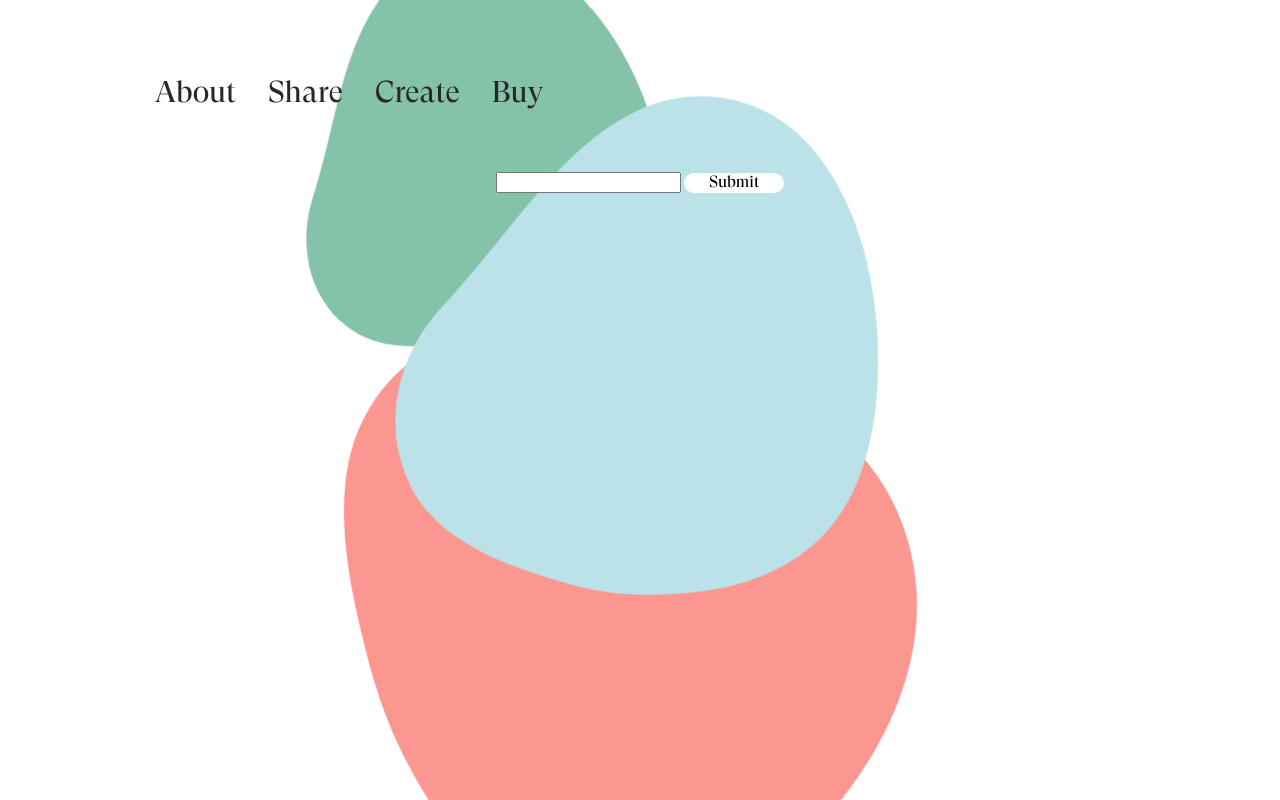
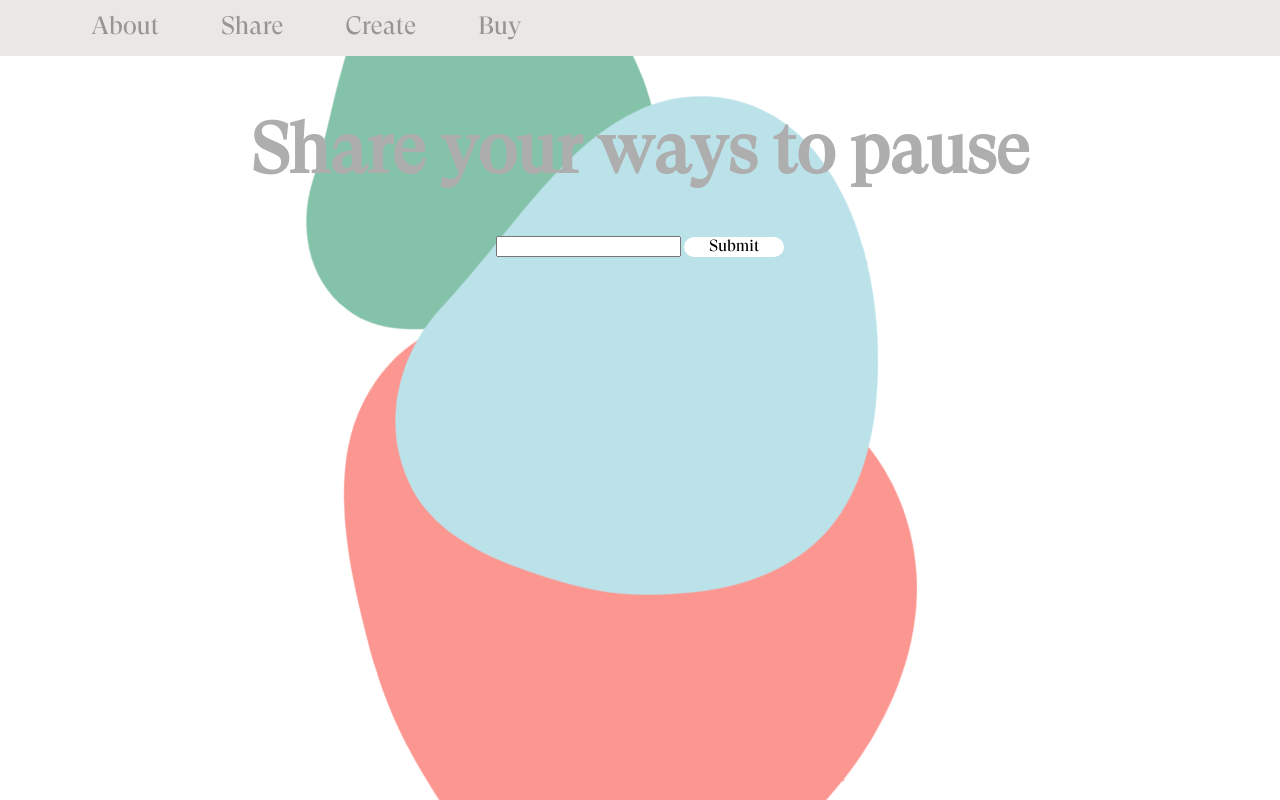
Before and after one commit to sakshi21ag/server-example, a website: page public/share.html in a window 1280 px wide. Drawn offline with nearby package versions, Linux system fonts and the light colour scheme; no server answers; a web font is replaced by a local one.

Commit message:
menu hover, pause gif

```diff
--- a/public/createyourown.css
+++ b/public/createyourown.css
@@ -3,7 +3,6 @@
 body {
     /* background-color: #979CF5; */
     background-image: linear-gradient(#a4d2da,#7FA5AD,#84c2a9,#edc28f,#f59e68,#fc9690,#d98d80,#CFB5B0,#feebdc);
-    margin: 5%;
     margin-left: 100px;
     margin-right: 100px;
   }
@@ -12,47 +11,54 @@ body {
     overflow: hidden;
     /* background-color: #333; */
     position: fixed;
-    width: 100%;
-    margin-left: 3%;
+    width: 1500px;
+    margin-left: -100px;
+    background-color: rgb(235, 231, 231);
+    margin-top: -8px;
   }
 
   .navbar a {
     float: left;
     display: block;
-    color: #292727;
+    color: rgb(151, 148, 148);
     text-align: center;
     padding: 16px;
     text-decoration: none;
-    font-size: 30px;
+    font-size: 25px;
     font-family: 'gt_super_display_trial_reguRg';
   }
 
-  .navbar a:hover {
-    width: 90px;
-    height: 25px;
-    background: rgb(235, 232, 232);
-    border-radius: 25px;
-    margin:auto;
+  .menu1 a:hover {
+    color: #edc28f;
   }
 
-  /* .menu{
-    margin-top: 5%;
+  .menu2 a:hover {
+    color: #84c2a9;
+  }
+
+  .menu3 a:hover {
+    color: #d98d80;
+  }
+
+  .menu4 a:hover {
+    color: #a4d2da;
+  }
+
+  #about{
+    margin-left: 5%;
   }
 
   #share{
-    margin-top: 7%;
-    margin-left: -8%;
+    margin-left: 2%;
   }
 
   #create{
-    margin-top: 14%;
-    margin-left: -8%;
+    margin-left: 2%;
   }
 
   #buy{
-    margin-top: 21%;
-    margin-left: -8%;
-  } */
+    margin-left: 2%;
+  }
 
   #head{
     text-align: center;
--- a/public/index.css
+++ b/public/index.css
@@ -1,6 +1,5 @@
 /* Home */
 body{
-  margin-top: 5%;
   margin-left: 100px;
 }
 
@@ -8,73 +7,73 @@ body{
   overflow: hidden;
   /* background-color: #333; */
   position: fixed;
-  width: 100%;
-  /* margin-top: 9%; */
-  margin-left: 3%;
+  width: 1500px;
+  margin-left: -100px;
+  background-color: rgb(235, 231, 231);
+  margin-top: -8px;
 }
 
 .navbar a {
   float: left;
   display: block;
-  color: #292727;
+  color: rgb(151, 148, 148);
   text-align: center;
   padding: 16px;
   text-decoration: none;
-  font-size: 30px;
+  font-size: 25px;
   font-family: 'gt_super_display_trial_reguRg';
 }
 
-.navbar a:hover {
-  /* background: #ddd; */
-  width: 90px;
-	height: 25px;
-	background: rgb(235, 232, 232);
-	border-radius: 25px;
-	margin:auto;
+.menu1 a:hover {
+  color: #edc28f;
 }
 
-/* .menu{
-  margin-top: 5%;
+.menu2 a:hover {
+  color: #84c2a9;
+}
+
+.menu3 a:hover {
+  color: #d98d80;
+}
+
+.menu4 a:hover {
+  color: #a4d2da;
+}
+
+
+#about{
+  margin-left: 5%;
 }
 
 #share{
-  margin-top: 7%;
-  margin-left: -8%;
+  margin-left: 2%;
 }
 
 #create{
-  margin-top: 14%;
-  margin-left: -8%;
+  margin-left: 2%;
 }
 
 #buy{
-  margin-top: 21%;
-  margin-left: -8%;
-} */
+  margin-left: 2%;
+}
 
 .parallax {
   /* The image used */
-  background-image: url("pause-04.png");
+  background-image: url("pause_3.gif");
 
   /* Set a specific height */
-  min-height: 1000px;
+  min-height: 830px;
 
   /* Create the parallax scrolling effect */
   background-attachment: fixed;
   background-position: center;
   background-repeat: no-repeat;
-  background-size: 1000px;
+  background-size: 1500px;
+  margin-left: -100px;
 }
 
-.main{
-  font-family: 'gt_super_display_trial_reguRg';
-    font-size: 60px;
-    text-align: center;
-    padding: 15%;
-    margin-bottom: 22%;
-    padding-right: 18%;
-    padding-left: 15%;
-    letter-spacing: -3px;
+#parallaxspace{
+margin-top: 85px;
 }
 
 .intro{
@@ -82,22 +81,25 @@ body{
     /* margin-top: 45%; */
     margin-bottom: 25%;
     /* max-width: 40%; */
-    line-height: 28px;
+    line-height: 30px;
     margin-left: 18%;
+    font-size: 20px;
 }
 
 
 #circle  {
   /* text-align: right;     */
    /* margin: 100 0 0 15px; */
-   margin-top: -150px;
+   margin-top: -120px;
    float: right;
    margin-right: 5%;
   }
 
   .parawidth{
       max-width: 45%;
+      max-height: 350px;
   }
+
 
 /* .footer {
   position: fixed;
--- a/public/share.css
+++ b/public/share.css
@@ -1,56 +1,68 @@
 body{
-    margin-top: 5%;
     margin-left: 100px;
     margin-right: 100px;
-
-
   }
 
   .navbar {
     overflow: hidden;
     /* background-color: #333; */
     position: fixed;
-    width: 100%;
-    margin-left: 3%;
+    width: 1500px;
+    margin-left: -100px;
+    background-color: rgb(235, 231, 231);
+    margin-top: -47px;
   }
 
   .navbar a {
     float: left;
     display: block;
-    color: #292727;
+    color: rgb(151, 148, 148);
     text-align: center;
     padding: 16px;
     text-decoration: none;
-    font-size: 30px;
+    font-size: 25px;
     font-family: 'gt_super_display_trial_reguRg';
   }
 
-  .navbar a:hover {
-    width: 90px;
-    height: 25px;
-    background: rgb(235, 232, 232);
-    border-radius: 25px;
-    margin:auto;
+  .menu1 a:hover {
+    color: #edc28f;
   }
 
-  /* .menu{
-    margin-top: 5%;
+  .menu2 a:hover {
+    color: #84c2a9;
+  }
+
+  .menu3 a:hover {
+    color: #d98d80;
+  }
+
+  .menu4 a:hover {
+    color: #a4d2da;
+  }
+
+  #about{
+    margin-left: 5%;
   }
 
   #share{
-    margin-top: 7%;
-    margin-left: -8%;
+    margin-left: 2%;
   }
 
   #create{
-    margin-top: 14%;
-    margin-left: -8%;
+    margin-left: 2%;
   }
 
   #buy{
-    margin-top: 21%;
-    margin-left: -8%;
-  } */
+    margin-left: 2%;
+  }
+
+  h1{
+    text-align: center;
+    color: rgb(175, 174, 174);
+    font-size: 70px;
+    font-family: 'gt_super_display_trial_reguRg';
+    padding-top: 7%;
+  }
 
   #share-form{
       text-align: center;
@@ -58,7 +70,6 @@ body{
   }
 
   #share-input{
-    margin-top: 10%;
   }
 
 /* #share-submit{
--- a/public/share.html
+++ b/public/share.html
@@ -49,25 +49,27 @@
   </div>
 
     <div class="navbar">
-        <div class="menu">
+        <div class="menu1">
         <a href="index.html" id="about">About</a>
         </div>
-        <div class="menu">
+        <div class="menu2">
         <a href="share.html" id="share">Share</a>
         </div>
-        <div class="menu">
+        <div class="menu3">
         <a href="createyourown.html" id="create">Create</a>
         </div>
-        <div class="menu">
+        <div class="menu4">
         <a href="https://www.blurb.com/ebook" id="buy">Buy</a>
         </div>
       </div>
 
     <div id="share-form">
+        <h1>Share your ways to pause</h1>
         <input id="share-input" type="text">
         <button id="share-submit">Submit</button>
         <div id="shares"></div>
     </div>
+
     <script src="https://cdn.jsdelivr.net/npm/axios/dist/axios.min.js"></script>
     <script src="app.js"></script>
 </body>
```
Also changed, not shown: public/createyourown.html (+4 -4 lines), public/index.html (+6 -6 lines), 4 other files.
